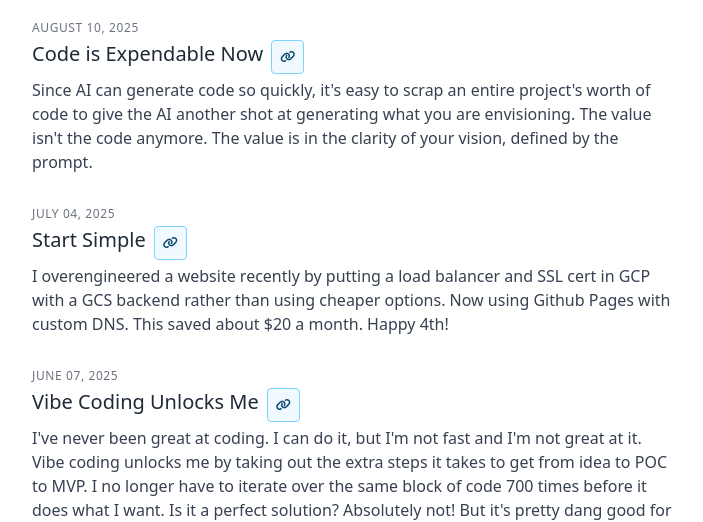
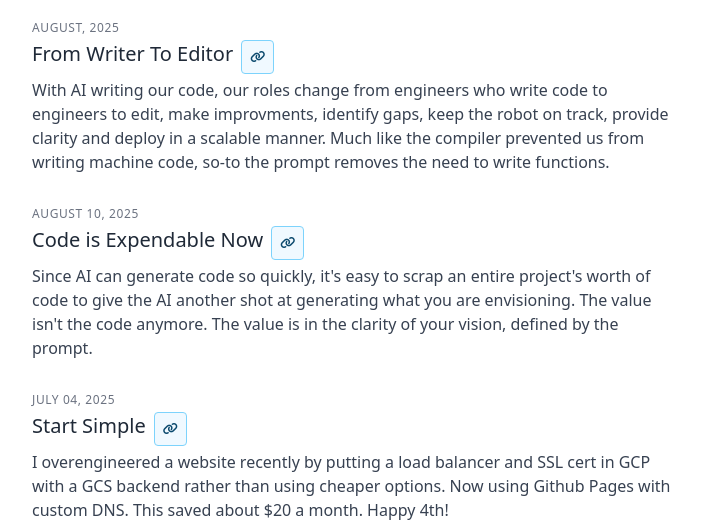
Before and after one commit to botheaj/botheaj.github.io, a plain HTML site: page index.html in a window 1280 px wide. Shown: the part 284-806 px from the top of the page, without its empty margins (288-991 px from the left). Drawn offline with nearby package versions, Linux system fonts and the light colour scheme.

Commit message:
Update index.html
WIP

```diff
--- a/index.html
+++ b/index.html
@@ -101,6 +101,13 @@
                 </p>
             </article>
         -->
+        <article class="entry" id="from-writer-to-editor">
+            <p class="text-xs text-gray-500 uppercase tracking-wider">August, 2025</p>
+            <h3 class="text-xl mt-1">From Writer To Editor<a href="#from-writer-to-editor" class="post-tag"><i class="fas fa-link"></i></a></h3>
+            <p class="mt-1 text-gray-700">
+                With AI writing our code, our roles change from engineers who write code to engineers to edit, make improvments, identify gaps, keep the robot on track, provide clarity and deploy in a scalable manner. Much like the compiler prevented us from writing machine code, so-to the prompt removes the need to write functions.
+            </p>
+        </article>
         <article class="entry" id="code-is-expendable">
             <p class="text-xs text-gray-500 uppercase tracking-wider">August 10, 2025</p>
             <h3 class="text-xl mt-1">Code is Expendable Now<a href="#code-is-expendable" class="post-tag"><i class="fas fa-link"></i></a></h3>
```
